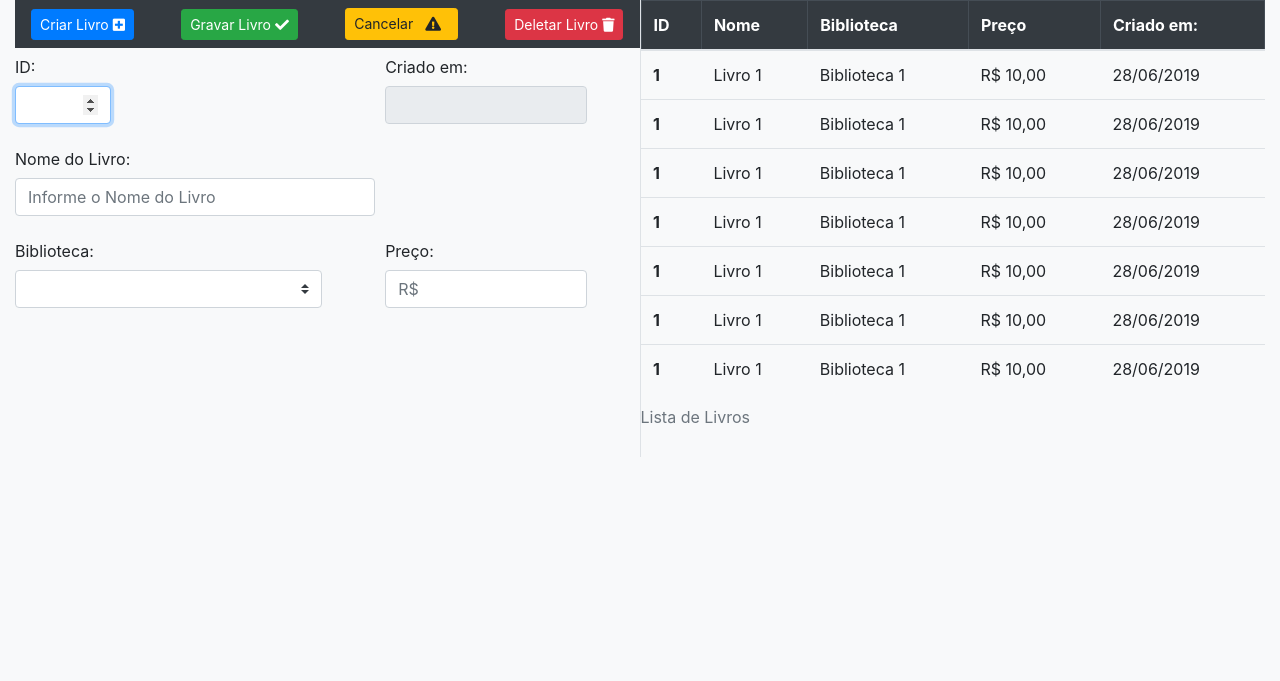
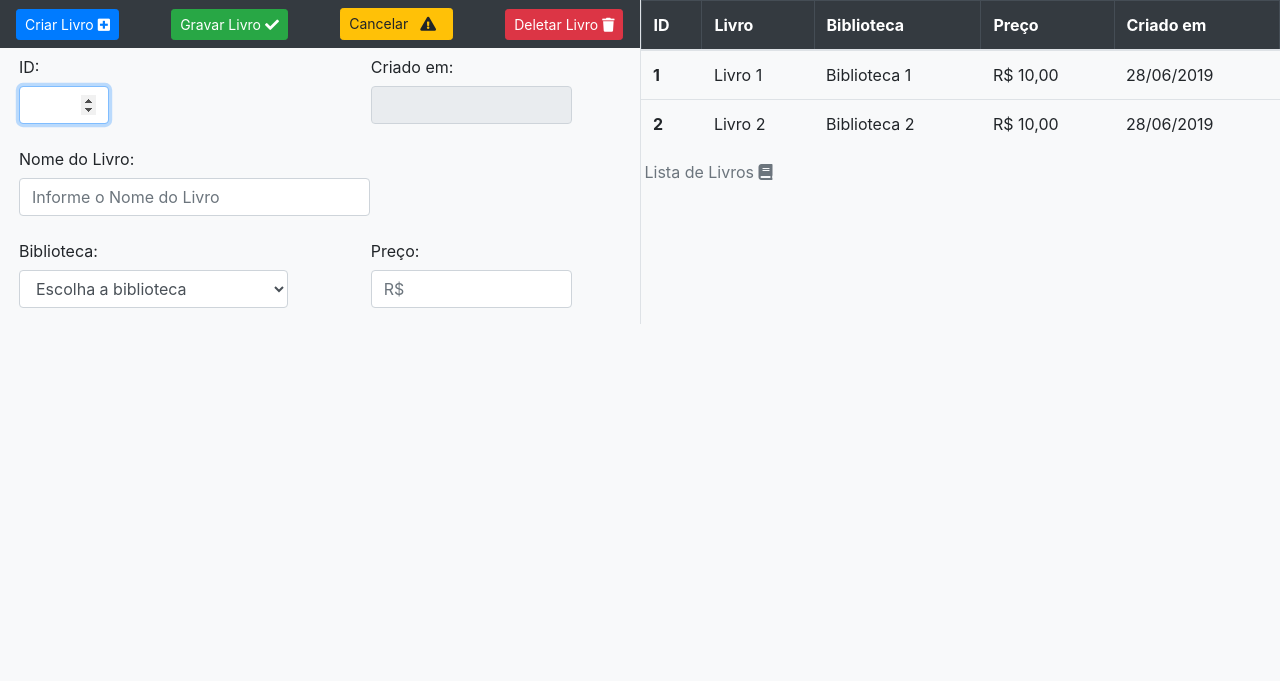
Before and after one commit to Chabarys/exercicios, a PHP site: page /livro in a window 1280 px wide. Shown: the top 681 px of the page. Run offline with PHP 8.4, Linux system fonts and the light colour scheme; style sheets or scripts are compiled from the project's sources.

Commit message:
Finalização do layout

```diff
--- a/projeto_crud_bootstrap/def/head.php
+++ b/projeto_crud_bootstrap/def/head.php
@@ -6,3 +6,4 @@
 <link href="style/css/com/button.css" rel="stylesheet" type="text/css">
 <link href="style/css/com/body.css" rel="stylesheet" type="text/css">
 <link href="style/css/com/card-footer.css" rel="stylesheet" type="text/css">
+<link href="style/css/com/table.css" rel="stylesheet" type="text/css">
--- a/projeto_crud_bootstrap/js/livro.js
+++ b/projeto_crud_bootstrap/js/livro.js
@@ -1,7 +1,13 @@
 $(document).ready(function() {
-    _status = 0;
-    $("#idLivro").focus();
+    //_status(0);
+	$("#idLivro").focus();
 });
+
+function teste(){
+	$("#nomeLivro").html("oi");
+}
+
+/*
 if (status === undefined) {
 	 _status;
 }else {
@@ -39,3 +45,4 @@ if (status === undefined) {
 			$("#precoLivro").attr("disabled", false);
 	}
 }
+*/
--- /dev/null
+++ b/projeto_crud_bootstrap/style/css/com/table.css
@@ -0,0 +1,10 @@
+.fade {
+  color: #000;
+  font-weight: bold;
+}
+
+.fade:hover {
+  color: #f00;
+}
+
+/*# sourceMappingURL=table.css.map */
--- /dev/null
+++ b/projeto_crud_bootstrap/style/scss/com/table.scss
@@ -0,0 +1,3 @@
+.table{
+
+}
--- a/projeto_crud_bootstrap/view/livro.php
+++ b/projeto_crud_bootstrap/view/livro.php
@@ -9,12 +9,12 @@
 </head>
 
 <body class="bg-light">
-	<div class="container-fluid no-gutters">
+	<div class="container-fluid no-gutters px-0">
 		<div class="row no-gutters">
 			<!-- CADASTRO -->
 			<div class="col border-right">
 				<div class="navbar bg-dark">
-					<button id="btnCriarNovo" type="button" class="btn btn-primary btn-sm">
+					<button id="btnCriarNovo" type="button" class="btn btn-primary btn-sm" onclick="teste()">
 						<span>Criar Livro</span>
 						<i class="fas fa-plus-square"></i>
 					</button>
@@ -32,94 +32,62 @@
 					</button>
 				</div>
 				<div class="form-row">
-					<div class="form-group col-2">
+					<div class="form-group col px-4 ">
 						<label for="idLivro" class="col-form-label">ID:</label>
-						<input id="idLivro" type="number" class="form-control">
+						<input id="idLivro" type="number" class="form-control col-4">
 					</div>
-					<div class="form-group col-4 offset-md-5">
+					<div class="form-group col offset-md-1">
 						<label for="criadoEm" class="col-form-label">Criado em:</label>
-						<input id="criadoEm" type="text" class="form-control" disabled>
+						<input id="criadoEm" type="text" class="form-control col-9" disabled>
 					</div>
 
-					<div class="form-group col-7">
+					<div class="form-group col-12 px-4">
 						<label for="nomeLivro" class="col-form-label">Nome do Livro:</label>
-						<input id="nomeLivro" type="text" class="form-control" placeholder="Informe o Nome do Livro">
+						<input id="nomeLivro" type="text" class="form-control col-7" placeholder="Informe o Nome do Livro">
 					</div>
-					<div class="form-group col-6">
+					<div class="form-group col px-4">
 						<label for="nomeBiblioteca" class="col-form-label">Biblioteca:</label>
-						<select class="custom-select" id="inputGroupSelect04" aria-label="Example select with button addon">
-							<option selected></option>
+						<select class="form-control" id="inputGroupSelect04" aria-label="Example select with button addon">
+							<option  disabled selected>Escolha a biblioteca</option>
 							<option value="1">biblioteca 1</option>
 							<option value="2">biblioteca 2</option>
 							<option value="3">biblioteca 3</option>
 						</select>
 					</div>
-					<div class="form-group col-4 offset-md-1">
+					<div class="form-group col offset-md-1">
 						<label for="precoLivro" class="col-form-label">Preço:</label>
-						<input id="precoLivro" type="text" class="form-control" placeholder="R$">
+						<input id="precoLivro" type="text" class="form-control col-9" placeholder="R$">
 					</div>
 				</div>
 			</div>
 			<!-- GRADE DE LIVROS -->
 			<div class="col no-gutters">
 				<table class="table">
-					<caption>Lista de Livros</caption>
+					<caption class="mx-1">
+						<span>Lista de Livros</span>
+						<i class="fas fa-book"></i>
+					</caption>
 					<thead class="table-dark table-bordered">
 						<tr>
 							<th scope="col">ID</th>
-							<th scope="col">Nome</th>
+							<th scope="col">Livro</th>
 							<th scope="col">Biblioteca</th>
 							<th scope="col">Preço</th>
-							<th scope="col">Criado em:</th>
+							<th scope="col">Criado em</th>
 						</tr>
 					</thead>
 					<tbody>
-						<tr>
-							<th scope="row">1</th>
+						<tr class="">
+							<th>1</th>
 							<td>Livro 1</td>
 							<td>Biblioteca 1</td>
 							<td>R$ 10,00</td>
 							<td>28/06/2019</td>
 						</tr>
-						<tr>
-							<th scope="row">1</th>
-							<td>Livro 1</td>
-							<td>Biblioteca 1</td>
-							<td>R$ 10,00</td>
-							<td>28/06/2019</td>
-						</tr>
-						<tr>
-							<th scope="row">1</th>
-							<td>Livro 1</td>
-							<td>Biblioteca 1</td>
-							<td>R$ 10,00</td>
-							<td>28/06/2019</td>
-						</tr>
-						<tr>
-							<th scope="row">1</th>
-							<td>Livro 1</td>
-							<td>Biblioteca 1</td>
-							<td>R$ 10,00</td>
-							<td>28/06/2019</td>
-						</tr>
-						<tr>
-							<th scope="row">1</th>
-							<td>Livro 1</td>
-							<td>Biblioteca 1</td>
-							<td>R$ 10,00</td>
-							<td>28/06/2019</td>
-						</tr>
-						<tr>
-							<th scope="row">1</th>
-							<td>Livro 1</td>
-							<td>Biblioteca 1</td>
-							<td>R$ 10,00</td>
-							<td>28/06/2019</td>
-						</tr>
-						<tr>
-							<th scope="row">1</th>
-							<td>Livro 1</td>
-							<td>Biblioteca 1</td>
+						<tr class="">
+							<th>2</th>
+							<td>Livro 2</td>
+							<td>Biblioteca 2</td>
 							<td>R$ 10,00</td>
 							<td>28/06/2019</td>
 						</tr>
```
Also changed, not shown: 1 other file.
